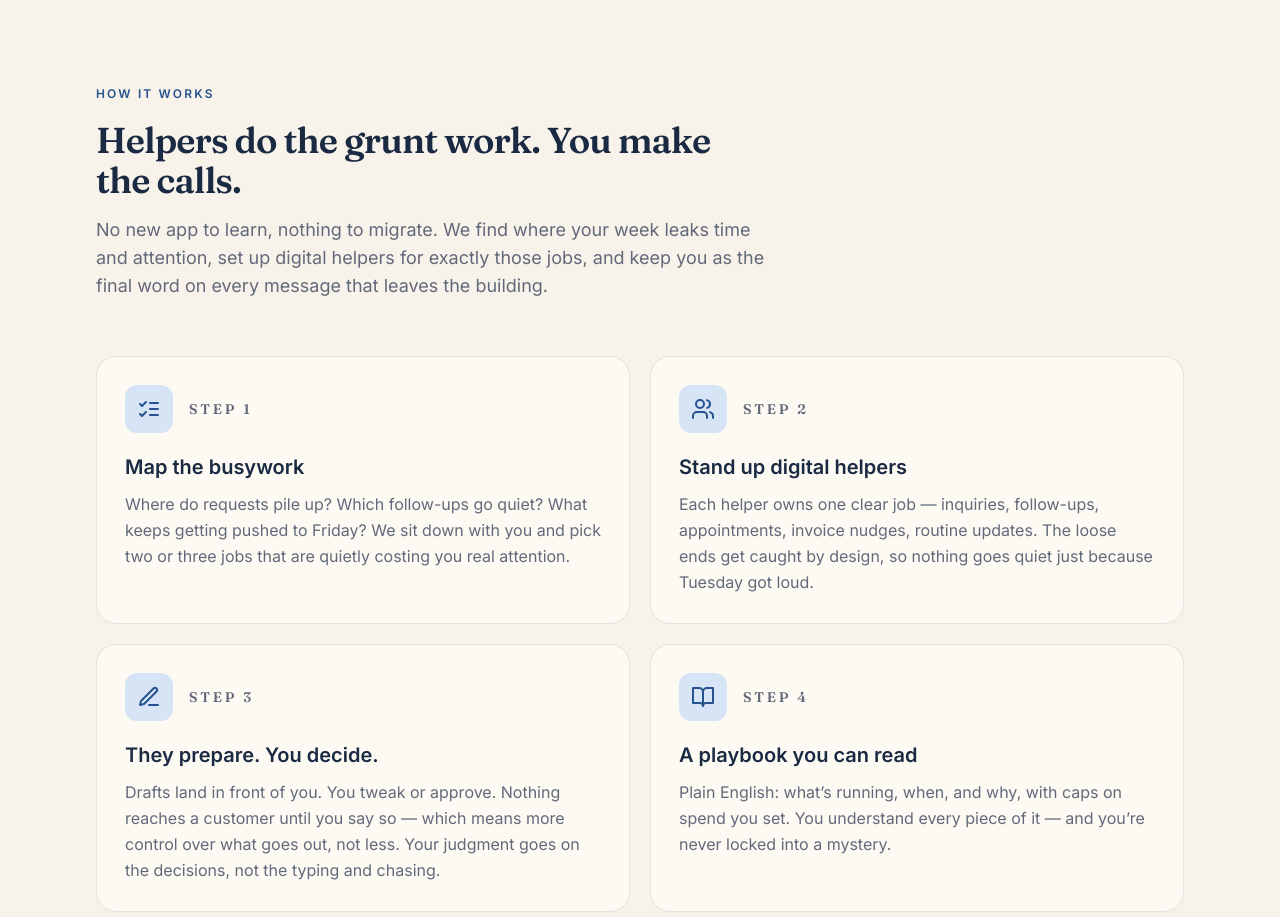
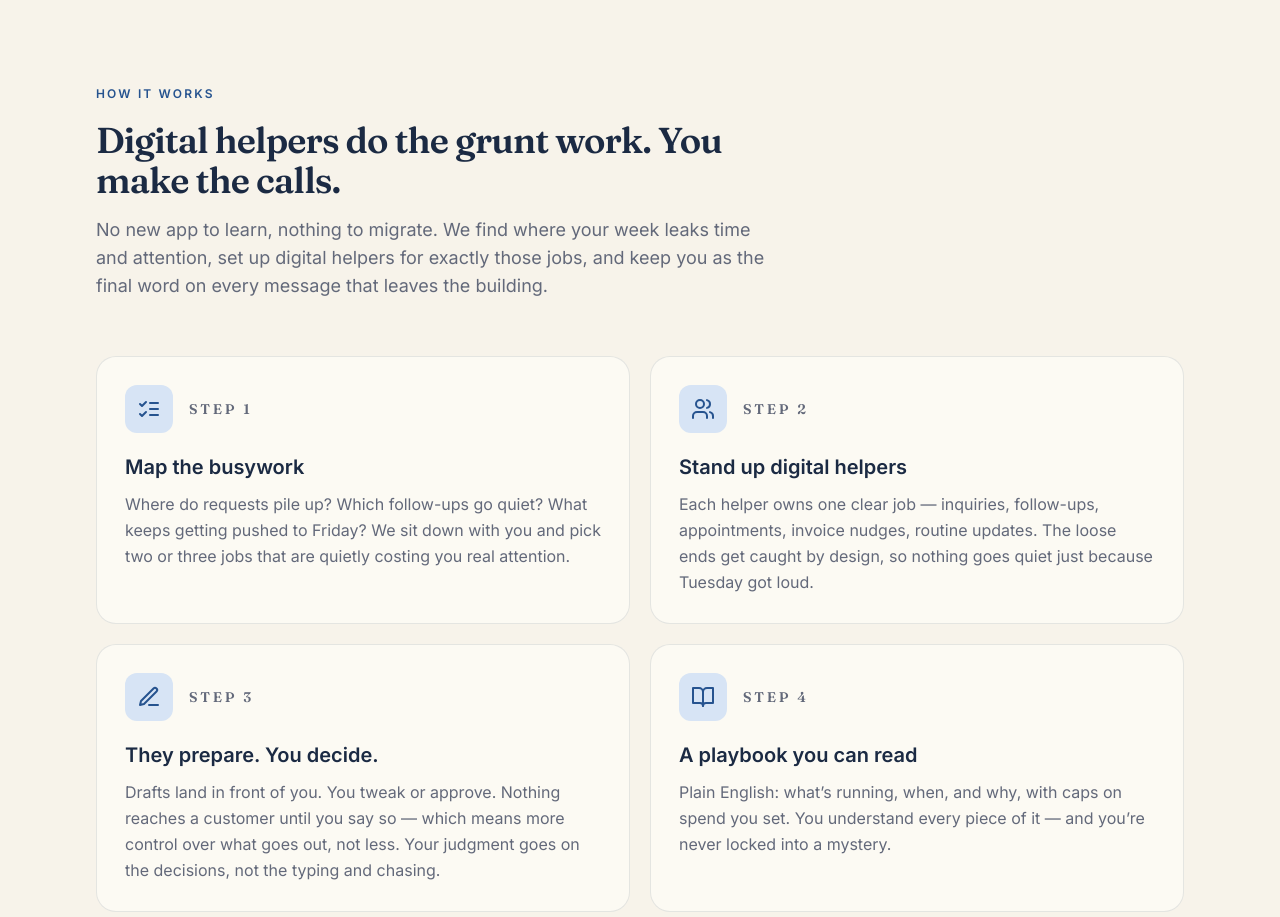
Before and after one commit to baksoy/apptekio, a React (Vite) app: page / in a window 1280 px wide. Shown: the part 980-1897 px from the top of the page. Built offline with nearby package versions, Linux system fonts and the light colour scheme.

Commit message:
How it works: prefix heading with Digital helpers
Bera-approved copy: "Digital helpers do the grunt work. You make the calls."
Mirrored in docs/copy-v3-fable.md.

Co-authored-by: Bera <baksoy@users.noreply.github.com>

```diff
--- a/src/components/sections/HowItWorks.tsx
+++ b/src/components/sections/HowItWorks.tsx
@@ -31,7 +31,7 @@ export default function HowItWorks() {
         <Reveal className="max-w-2xl">
           <span className="eyebrow">How it works</span>
           <h2 className="mt-4 font-display text-3xl font-semibold tracking-tight text-ink sm:text-4xl">
-            Helpers do the grunt work. You make the calls.
+            Digital helpers do the grunt work. You make the calls.
           </h2>
           <p className="mt-4 text-lg text-ink-muted">
             No new app to learn, nothing to migrate. We find where your week leaks time and
```
Also changed, not shown: 1 other file (tests, documents, lock files or other folders).
